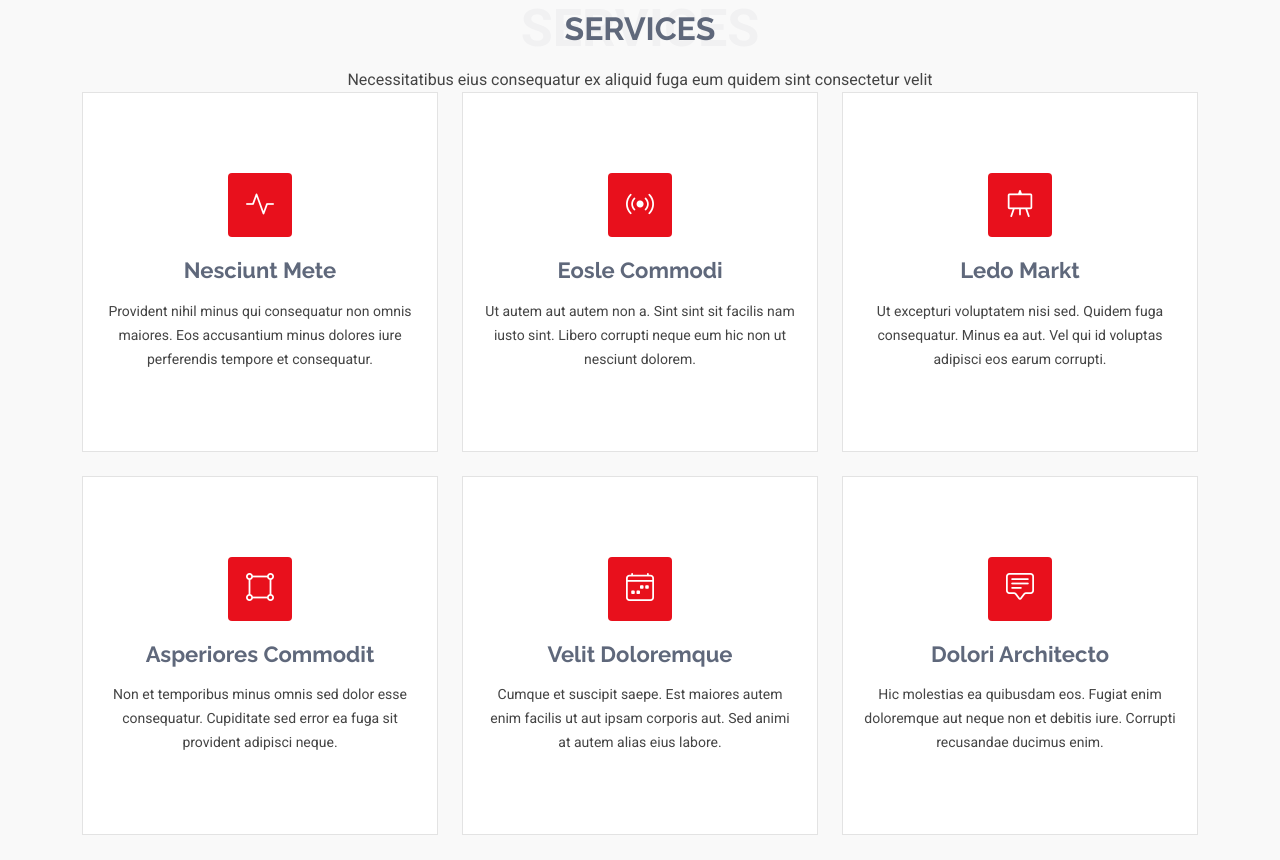
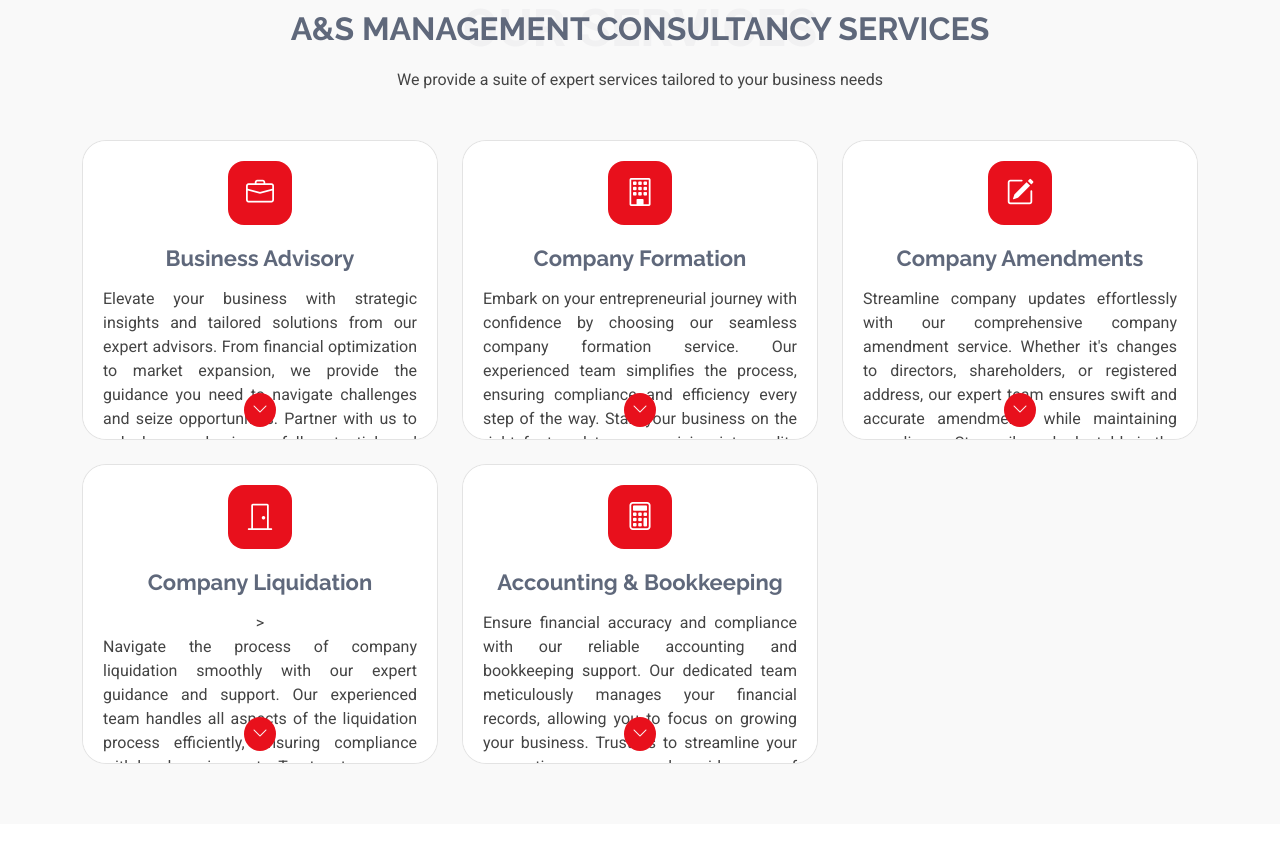
Before and after one commit to muhsintp99/asmbahrain, a plain HTML site: page index.html in a window 1280 px wide. Shown: the part 1255-2115 px from the top of the page. Drawn offline with Linux system fonts and the light colour scheme.

Commit message:
add servises

```diff
--- a/assets/css/main.css
+++ b/assets/css/main.css
@@ -12,7 +12,7 @@
   --accent-color: #e8101c;
   --surface-color: #ffffff;
   --contrast-color: #ffffff;
-  --just-color:#f8981d;
+  --just-color: #f8981d;
 }
 
 :root {
@@ -576,9 +576,13 @@ h6 {
 }
 
 .footer .copyright {
-  padding: 25px 0;
   border-top: 1px solid color-mix(in srgb, var(--default-color), transparent 90%);
 }
+
+.footer .copyright .row {
+  padding: 20px 0px;
+}
+
 
 .footer .copyright p {
   margin-bottom: 0;
@@ -832,7 +836,7 @@ section,
   backdrop-filter: blur(24px);
   /* margin: 20px 0 30px 0; */
   padding: 1.2rem;
-  font-size: 1.1rem;
+  font-size: 1rem;
   font-weight: 400;
   line-height: 1.6;
   border-radius: 24px;
@@ -1054,16 +1058,18 @@ section,
 /*--------------------------------------------------------------
 # About Section
 --------------------------------------------------------------*/
-.about img{
+.about img {
   height: 28rem;
   border-radius: 24px;
 }
-.about .content{
+
+.about .content {
   display: flex;
   align-items: center;
   flex-direction: column;
   justify-content: center;
 }
+
 .about .content h3 {
   font-size: 1.75rem;
   font-weight: 700;
@@ -1090,57 +1096,6 @@ section,
   margin-bottom: 0;
 }
 
-/*--------------------------------------------------------------
-# Services Section
---------------------------------------------------------------*/
-.services .service-item {
-  background-color: var(--surface-color);
-  text-align: center;
-  border: 1px solid color-mix(in srgb, var(--default-color), transparent 85%);
-  padding: 80px 20px;
-  transition: border ease-in-out 0.3s;
-  height: 100%;
-}
-
-.services .service-item .icon {
-  margin: 0 auto;
-  width: 64px;
-  height: 64px;
-  background: var(--accent-color);
-  border-radius: 4px;
-  display: flex;
-  align-items: center;
-  justify-content: center;
-  margin-bottom: 20px;
-  transition: 0.3s;
-}
-
-.services .service-item .icon i {
-  color: var(--contrast-color);
-  font-size: 28px;
-  transition: ease-in-out 0.3s;
-}
-
-.services .service-item h3 {
-  font-weight: 700;
-  margin: 10px 0 15px 0;
-  font-size: 22px;
-  transition: 0.3s;
-}
-
-.services .service-item p {
-  line-height: 24px;
-  font-size: 14px;
-  margin-bottom: 0;
-}
-
-.services .service-item:hover {
-  border-color: var(--accent-color);
-}
-
-.services .service-item:hover h3 {
-  color: var(--accent-color);
-}
 
 /*--------------------------------------------------------------
 # Portfolio Section
@@ -1328,6 +1283,7 @@ section,
   background-color: var(--surface-color);
   box-shadow: 0px 0px 20px rgba(0, 0, 0, 0.1);
   padding: 30px;
+  border-radius: 24px;
 }
 
 @media (max-width: 575px) {
@@ -1377,6 +1333,7 @@ section,
   height: 100%;
   padding: 30px;
   box-shadow: 0px 0px 20px rgba(0, 0, 0, 0.1);
+  border-radius: 24px;
 }
 
 @media (max-width: 575px) {
@@ -1386,24 +1343,27 @@ section,
 }
 
 .contact .php-email-form input[type=text],
+.contact .php-email-form input[type=tel],
 .contact .php-email-form input[type=email],
 .contact .php-email-form textarea {
+  border-radius: 14px;
   font-size: 14px;
   padding: 10px 15px;
   box-shadow: none;
-  border-radius: 0;
   color: var(--default-color);
   background-color: var(--surface-color);
   border-color: color-mix(in srgb, var(--default-color), transparent 80%);
 }
 
 .contact .php-email-form input[type=text]:focus,
+.contact .php-email-form input[type=tel]:focus,
 .contact .php-email-form input[type=email]:focus,
 .contact .php-email-form textarea:focus {
   border-color: var(--accent-color);
 }
 
 .contact .php-email-form input[type=text]::placeholder,
+.contact .php-email-form input[type=tel]::placeholder,
 .contact .php-email-form input[type=email]::placeholder,
 .contact .php-email-form textarea::placeholder {
   color: color-mix(in srgb, var(--default-color), transparent 70%);
@@ -1485,8 +1445,151 @@ section,
 }
 
 /*--------------------------------------------------------------
+# Services Section
+--------------------------------------------------------------*/
+.services .service-item {
+  background-color: var(--surface-color);
+  text-align: justify;
+  border-radius: 24px;
+  border: 1px solid color-mix(in srgb, var(--default-color), transparent 85%);
+  padding: 20px 20px;
+  transition: border ease-in-out 0.3s;
+  height: 100%;
+  scrollbar-width: none;
+}
+
+.services .service-item .icon {
+  margin: 0 auto;
+  width: 64px;
+  height: 64px;
+  background: var(--accent-color);
+  border-radius: 16px;
+  display: flex;
+  align-items: center;
+  justify-content: center;
+  margin-bottom: 20px;
+  transition: 0.3s;
+}
+
+.services .service-item .icon i {
+  color: var(--contrast-color);
+  font-size: 28px;
+  transition: ease-in-out 0.3s;
+}
+
+.services .service-item h3 {
+  font-weight: 700;
+  margin: 10px 0 15px 0;
+  font-size: 22px;
+  transition: 0.3s;
+}
+
+.services .service-item p {
+  line-height: 24px;
+  font-size: 1rem;
+  margin-bottom: 0;
+}
+
+.services .service-item:hover {
+  border-color: var(--accent-color);
+}
+
+.services .service-item:hover h3 {
+  color: var(--accent-color);
+}
+
+.services .service-item:hover p {
+  color: var(--accent-color);
+}
+
+.services .service-item .down i {
+  text-align: center;
+  background-color: var(--accent-color);
+  padding: 5px 8px;
+  border-radius: 50%;
+  font-weight: 600;
+  color: var(--background-color);
+}
+
+.services .service-item .down {
+  text-align: center;
+  justify-content: center;
+  align-items: center;
+  display: flex;
+  position: absolute;
+  left: 50%;
+  transform: translateX(-50%);
+  opacity: 1;
+  transition: opacity 0.3s ease-in-out;
+  pointer-events: auto;
+}
+
+.services .service-item .up {
+  text-align: center;
+  justify-content: center;
+  align-items: center;
+  display: flex;
+  position: absolute;
+  top: 0;
+  left: 50%;
+  transform: translateX(-50%);
+  opacity: 1;
+  transition: opacity 0.3s ease-in-out;
+  pointer-events: auto;
+  z-index: 2;
+}
+
+.services .service-item .down {
+  bottom: 12px;
+}
+
+.services .service-item .up {
+  top: 12px;
+  opacity: 0;
+  /* Initially hidden */
+  pointer-events: none;
+}
+
+.services .service-item .hidden {
+  opacity: 0;
+  pointer-events: none;
+}
+
+.services .service-item .btn {
+  border-radius: 16px;
+  width: 100%;
+  border: none;
+  color: var(--contrast-color);
+  background: var(--accent-color);
+  transition: all 0.3s ease;
+}
+
+.services .service-item .btn:hover {
+  background: color-mix(in srgb, var(--accent-color), transparent 15%);
+  transform: translateY(-3px);
+  box-shadow: 0 10px 20px rgba(0, 0, 0, 0.15);
+}
+
+.services .service-item .btn i {
+  display: inline-flex;
+  align-items: center;
+  justify-content: center;
+  width: 24px;
+  height: 24px;
+  background-color: var(--background-color);
+  border-radius: 50%;
+  color: var(--default-color);
+  font-weight: 600;
+  font-size: 14px;
+  margin-left: 8px;
+  transition: transform 0.3s ease;
+}
+
+
+/*--------------------------------------------------------------
 # Service Details Section
 --------------------------------------------------------------*/
+
 .service-details .service-box {
   background-color: var(--surface-color);
   padding: 20px;
@@ -1618,6 +1721,7 @@ section,
   color: var(--accent-color);
 }
 
+
 /*--------------------------------------------------------------
 # Starter Section Section
 --------------------------------------------------------------*/
--- a/assets/js/main.js
+++ b/assets/js/main.js
@@ -61,6 +61,48 @@ async function startTypingAnimation() {
 
 // Start the typing animation when the page loads
 document.addEventListener('DOMContentLoaded', startTypingAnimation);
+
+
+
+
+
+
+
+
+
+document.addEventListener('DOMContentLoaded', function () {
+  const serviceItems = document.querySelectorAll('.service-item');
+
+  serviceItems.forEach(item => {
+    const downIcon = item.querySelector('.down');
+
+    // Initial check
+    checkScrollPosition(item, downIcon);
+
+    // Add scroll event listener
+    item.addEventListener('scroll', function () {
+      checkScrollPosition(this, downIcon);
+    });
+  });
+
+  function checkScrollPosition(element, downIcon) {
+    if (element.scrollTop > 0) {
+      downIcon.classList.add('hidden');
+    } else {
+      downIcon.classList.remove('hidden');
+    }
+  }
+});
+
+
+
+
+
+
+
+
+
+
 
 (function() {
   "use strict";
--- a/index.html
+++ b/index.html
@@ -130,8 +130,12 @@
               <h2>About Us</h2>
             </div>
             <h3>Business success made simple.</h3>
-            <p class="fst-italic">
-              Your one-stop solution for all business needs - from formation to growth to exit.
+            <p class="fst-italic text-center">
+              Your one-stop solution for all business needs <br> from formation to growth to exit.
+            </p>
+            <p>
+              We handle the complexities so you can focus on what you do best. Whatever stage your business is at, we
+              make it easy for you!
             </p>
             <ul>
               <li><i class="bi bi-check2-all"></i> <span>Expert guidance for strategic growth and business
@@ -142,10 +146,7 @@
               <li><i class="bi bi-check2-all"></i> <span>Professional accounting support to keep your finances in
                   perfect order</span></li>
             </ul>
-            <p>
-              We handle the complexities so you can focus on what you do best. Whatever stage your business is at, we
-              make it easy for you!
-            </p>
+
           </div>
         </div>
       </div>
@@ -156,10 +157,10 @@
     <section id="services" class="services section light-background">
 
       <!-- Section Title -->
-      <div class="container section-title" data-aos="fade-up">
-        <span>Services</span>
-        <h2>Services</h2>
-        <p>Necessitatibus eius consequatur ex aliquid fuga eum quidem sint consectetur velit</p>
+      <div class="container section-title mb-5" data-aos="fade-up">
+        <span>Our Services</span>
+        <h2>A&S Management Consultancy Services</h2>
+        <p>We provide a suite of expert services tailored to your business needs</p>
       </div><!-- End Section Title -->
 
       <div class="container">
@@ -167,83 +168,102 @@
         <div class="row gy-4">
 
           <div class="col-lg-4 col-md-6" data-aos="fade-up" data-aos-delay="100">
-            <div class="service-item position-relative">
+            <div class="service-item position-relative" style="height: 300px; overflow-y: auto;">
               <div class="icon">
-                <i class="bi bi-activity"></i>
+                <i class="bi bi-briefcase"></i>
               </div>
-              <a href="service-details.html" class="stretched-link">
-                <h3>Nesciunt Mete</h3>
-              </a>
-              <p>Provident nihil minus qui consequatur non omnis maiores. Eos accusantium minus dolores iure perferendis
-                tempore et consequatur.</p>
+              <div class="text-center">
+                <h3>Business Advisory</h3>
+              </div>
+              <p>Elevate your business with strategic insights and tailored solutions from our expert advisors. From
+                financial optimization to market expansion, we provide the guidance you need to navigate challenges and
+                seize opportunities. Partner with us to unlock your business full potential and achieve sustainable
+                growth.</p>
+              <a href="#" class="btn btn-primary mt-3 w-100 ">Get Help <i class="bi bi-arrow-right"></i></a>
+              <div class="arrow-circle down ">
+                <i class="bi bi-chevron-down"></i>
+              </div>
             </div>
+
           </div><!-- End Service Item -->
 
           <div class="col-lg-4 col-md-6" data-aos="fade-up" data-aos-delay="200">
-            <div class="service-item position-relative">
+            <div class="service-item position-relative" style="height: 300px; overflow-y: auto;">
+
+
               <div class="icon">
-                <i class="bi bi-broadcast"></i>
+                <i class="bi bi-building"></i>
               </div>
-              <a href="service-details.html" class="stretched-link">
-                <h3>Eosle Commodi</h3>
-              </a>
-              <p>Ut autem aut autem non a. Sint sint sit facilis nam iusto sint. Libero corrupti neque eum hic non ut
-                nesciunt dolorem.</p>
+              <div class="text-center">
+                <h3>Company Formation</h3>
+              </div>
+              <p>Embark on your entrepreneurial journey with confidence by choosing our seamless company formation
+                service. Our experienced team simplifies the process, ensuring compliance and efficiency every step of
+                the way. Start your business on the right foot and turn your vision into reality with our comprehensive
+                company formation solutions.</p>
+              <a href="#" class="btn btn-primary mt-3 w-100 ">Get Help <i class="bi bi-arrow-right"></i></a>
+              <div class="arrow-circle down ">
+                <i class="bi bi-chevron-down"></i>
+              </div>
             </div>
           </div><!-- End Service Item -->
 
           <div class="col-lg-4 col-md-6" data-aos="fade-up" data-aos-delay="300">
-            <div class="service-item position-relative">
+            <div class="service-item position-relative" style="height: 300px; overflow-y: auto;">
               <div class="icon">
-                <i class="bi bi-easel"></i>
+                <i class="bi bi-pencil-square"></i>
               </div>
-              <a href="service-details.html" class="stretched-link">
-                <h3>Ledo Markt</h3>
-              </a>
-              <p>Ut excepturi voluptatem nisi sed. Quidem fuga consequatur. Minus ea aut. Vel qui id voluptas adipisci
-                eos earum corrupti.</p>
+              <div class="text-center">
+                <h3>Company Amendments</h3>
+              </div>
+
+              <p>Streamline company updates effortlessly with our comprehensive company amendment service. Whether it's
+                changes to directors, shareholders, or registered address, our expert team ensures swift and accurate
+                amendments while maintaining compliance. Stay agile and adaptable in the ever-evolving business
+                landscape with our seamless company amendment solutions.</p>
+              <a href="#" class="btn btn-primary mt-3 w-100 ">Get Help <i class="bi bi-arrow-right"></i></a>
+              <div class="arrow-circle down ">
+                <i class="bi bi-chevron-down"></i>
+              </div>
             </div>
           </div><!-- End Service Item -->
 
           <div class="col-lg-4 col-md-6" data-aos="fade-up" data-aos-delay="400">
-            <div class="service-item position-relative">
+            <div class="service-item position-relative" style="height: 300px; overflow-y: auto;">
+
               <div class="icon">
-                <i class="bi bi-bounding-box-circles"></i>
+                <i class="bi bi-door-closed"></i>
               </div>
-              <a href="service-details.html" class="stretched-link">
-                <h3>Asperiores Commodit</h3>
-              </a>
-              <p>Non et temporibus minus omnis sed dolor esse consequatur. Cupiditate sed error ea fuga sit provident
-                adipisci neque.</p>
-              <a href="service-details.html" class="stretched-link"></a>
+              <div class="text-center">
+                <h3>Company Liquidation</h3>>
+              </div>
+              <p>Navigate the process of company liquidation smoothly with our expert guidance and support. Our
+                experienced team handles all aspects of the liquidation process efficiently, ensuring compliance with
+                legal requirements. Trust us to manage the complexities of company liquidation, allowing you to focus on
+                moving forward with confidence.</p>
+              <a href="#" class="btn btn-primary mt-3 w-100 ">Get Help <i class="bi bi-arrow-right"></i></a>
+              <div class="arrow-circle down ">
+                <i class="bi bi-chevron-down"></i>
+              </div>
             </div>
           </div><!-- End Service Item -->
 
           <div class="col-lg-4 col-md-6" data-aos="fade-up" data-aos-delay="500">
-            <div class="service-item position-relative">
+            <div class="service-item position-relative" style="height: 300px; overflow-y: auto;">
+
               <div class="icon">
-                <i class="bi bi-calendar4-week"></i>
+                <i class="bi bi-calculator"></i>
               </div>
-              <a href="service-details.html" class="stretched-link">
-                <h3>Velit Doloremque</h3>
-              </a>
-              <p>Cumque et suscipit saepe. Est maiores autem enim facilis ut aut ipsam corporis aut. Sed animi at autem
-                alias eius labore.</p>
-              <a href="service-details.html" class="stretched-link"></a>
-            </div>
-          </div><!-- End Service Item -->
-
-          <div class="col-lg-4 col-md-6" data-aos="fade-up" data-aos-delay="600">
-            <div class="service-item position-relative">
-              <div class="icon">
-                <i class="bi bi-chat-square-text"></i>
+              <div class="text-center">
+                <h3>Accounting & Bookkeeping</h3>
               </div>
-              <a href="service-details.html" class="stretched-link">
-                <h3>Dolori Architecto</h3>
-              </a>
-              <p>Hic molestias ea quibusdam eos. Fugiat enim doloremque aut neque non et debitis iure. Corrupti
-                recusandae ducimus enim.</p>
-              <a href="service-details.html" class="stretched-link"></a>
+              <p>Ensure financial accuracy and compliance with our reliable accounting and bookkeeping support. Our
+                dedicated team meticulously manages your financial records, allowing you to focus on growing your
+                business. Trust us to streamline your accounting processes and provide peace of mind.</p>
+              <a href="#" class="btn btn-primary mt-3 w-100 ">Get Help <i class="bi bi-arrow-right"></i></a>
+              <div class="arrow-circle down ">
+                <i class="bi bi-chevron-down"></i>
+              </div>
             </div>
           </div><!-- End Service Item -->
 
@@ -257,7 +277,7 @@
     <section id="portfolio" class="portfolio section">
 
       <!-- Section Title -->
-      <div class="container section-title" data-aos="fade-up">
+      <div class="container section-title mb-5" data-aos="fade-up">
         <span>Portfolio</span>
         <h2>Portfolio</h2>
         <p>Necessitatibus eius consequatur ex aliquid fuga eum quidem sint consectetur velit</p>
@@ -554,10 +574,9 @@
     <section id="contact" class="contact section">
 
       <!-- Section Title -->
-      <div class="container section-title" data-aos="fade-up">
+      <div class="container section-title mb-5" data-aos="fade-up">
         <span>Contact US</span>
         <h2>Contact Us</h2>
-        <p>Necessitatibus eius consequatur ex aliquid fuga eum quidem sint consectetur velit</p>
       </div><!-- End Section Title -->
 
       <div class="container" data-aos="fade-up" data-aos-delay="100">
@@ -571,7 +590,9 @@
                 <i class="bi bi-geo-alt flex-shrink-0"></i>
                 <div>
                   <h3>Address</h3>
-                  <p>A108 Adam Street, New York, NY 535022</p>
+                  <p class="fw-bold">A&S Management Consultancy W.L.L</p>
+                  <p>Buildind #4027, Road #482, Block #304, <br>
+                    Near Intercol Building Bab al Bahrain</p>
                 </div>
               </div><!-- End Info Item -->
 
@@ -579,7 +600,8 @@
                 <i class="bi bi-telephone flex-shrink-0"></i>
                 <div>
                   <h3>Call Us</h3>
-                  <p>+1 5589 55488 55</p>
+                  <p class=""><strong>Office:</strong> <span>+973 17225529</span></p>
+                  <p class=""><strong>Phone:</strong> <span>+973 34685036</span></p>
                 </div>
               </div><!-- End Info Item -->
 
@@ -587,14 +609,14 @@
                 <i class="bi bi-envelope flex-shrink-0"></i>
                 <div>
                   <h3>Email Us</h3>
-                  <p>info@example.com</p>
+                  <p>info@asmcus.com</p>
                 </div>
               </div><!-- End Info Item -->
 
               <iframe
-                src="https://www.google.com/maps/embed?pb=!1m14!1m8!1m3!1d48389.78314118045!2d-74.006138!3d40.710059!3m2!1i1024!2i768!4f13.1!3m3!1m2!1s0x89c25a22a3bda30d%3A0xb89d1fe6bc499443!2sDowntown%20Conference%20Center!5e0!3m2!1sen!2sus!4v1676961268712!5m2!1sen!2sus"
-                frameborder="0" style="border:0; width: 100%; height: 270px;" allowfullscreen="" loading="lazy"
-                referrerpolicy="no-referrer-when-downgrade"></iframe>
+                src="https://www.google.com/maps/embed?pb=!1m18!1m12!1m3!1d3578.8391159779485!2d50.574479375087314!3d26.23441658891136!2m3!1f0!2f0!3f0!3m2!1i1024!2i768!4f13.1!3m3!1m2!1s0x3e49afaf618392a5%3A0xda946d7ab83d1baa!2sA%26S%20MANAGEMENT%20CONSULTANCY%20W.L.L!5e0!3m2!1sen!2sin!4v1741063689179!5m2!1sen!2sin"
+                width="600" height="450" style="border:0; width: 100%; height: 270px; border-radius: 16px;"
+                allowfullscreen="" loading="lazy" loading="lazy" referrerpolicy="no-referrer-when-downgrade"></iframe>
             </div>
           </div>
 
@@ -605,22 +627,31 @@
 
                 <div class="col-md-6">
                   <label for="name-field" class="pb-2">Your Name</label>
-                  <input type="text" name="name" id="name-field" class="form-control" required="">
+                  <input type="text" name="name" id="name-field" placeholder="Enter your Name" class="form-control"
+                    required="">
                 </div>
 
                 <div class="col-md-6">
                   <label for="email-field" class="pb-2">Your Email</label>
-                  <input type="email" class="form-control" name="email" id="email-field" required="">
+                  <input type="email" class="form-control" name="email" placeholder="Enter your Email" id="email-field"
+                    required="">
                 </div>
 
-                <div class="col-md-12">
+                <div class="col-md-6">
+                  <label for="subject-field" class="pb-2">Your Contact</label>
+                  <input type="tel" class="form-control" name="subject" placeholder="Enter your Contact"
+                    id="subject-field" required="">
+                </div>
+                <div class="col-md-6">
                   <label for="subject-field" class="pb-2">Subject</label>
-                  <input type="text" class="form-control" name="subject" id="subject-field" required="">
+                  <input type="text" class="form-control" name="subject" placeholder="Enter your Subject"
+                    id="subject-field" required="">
                 </div>
 
                 <div class="col-md-12">
                   <label for="message-field" class="pb-2">Message</label>
-                  <textarea class="form-control" name="message" rows="10" id="message-field" required=""></textarea>
+                  <textarea class="form-control" name="message" rows="10" placeholder="Enter your Message..."
+                    id="message-field" required=""></textarea>
                 </div>
 
                 <div class="col-md-12 text-center">
```
